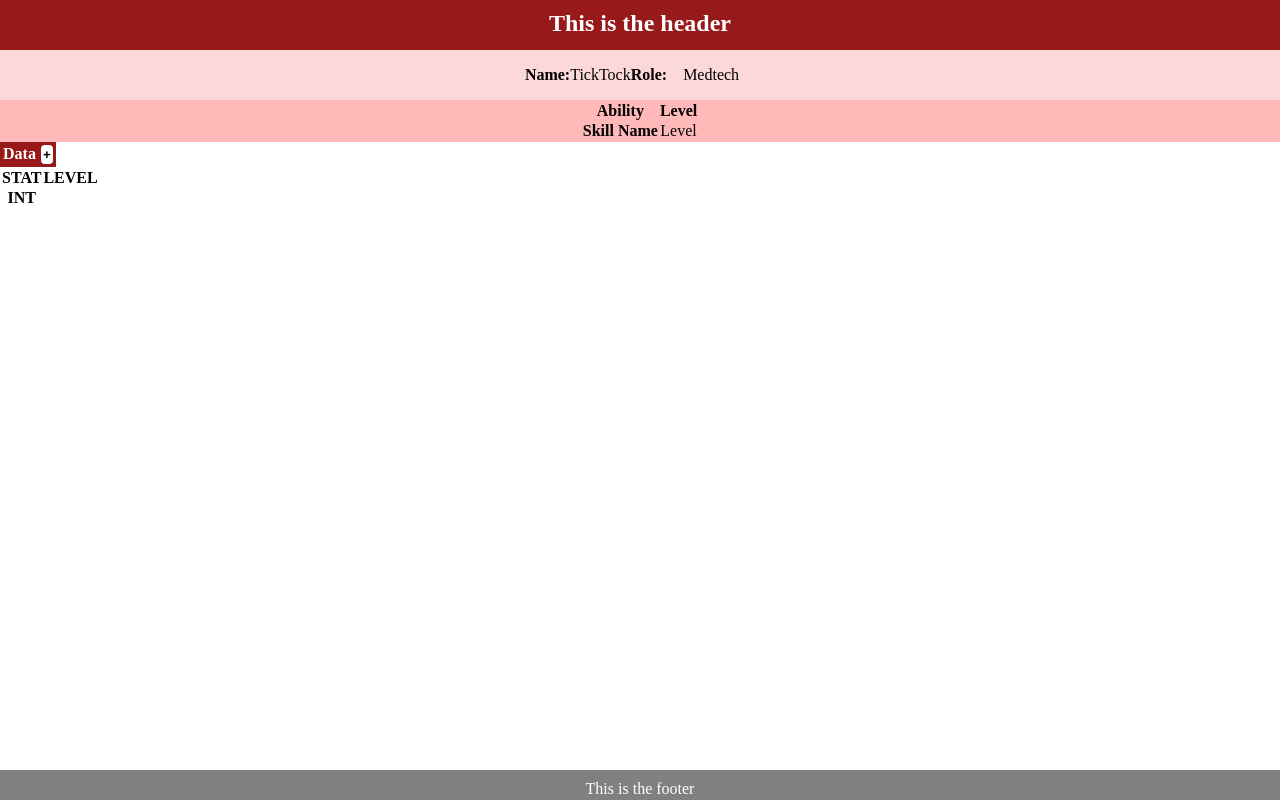
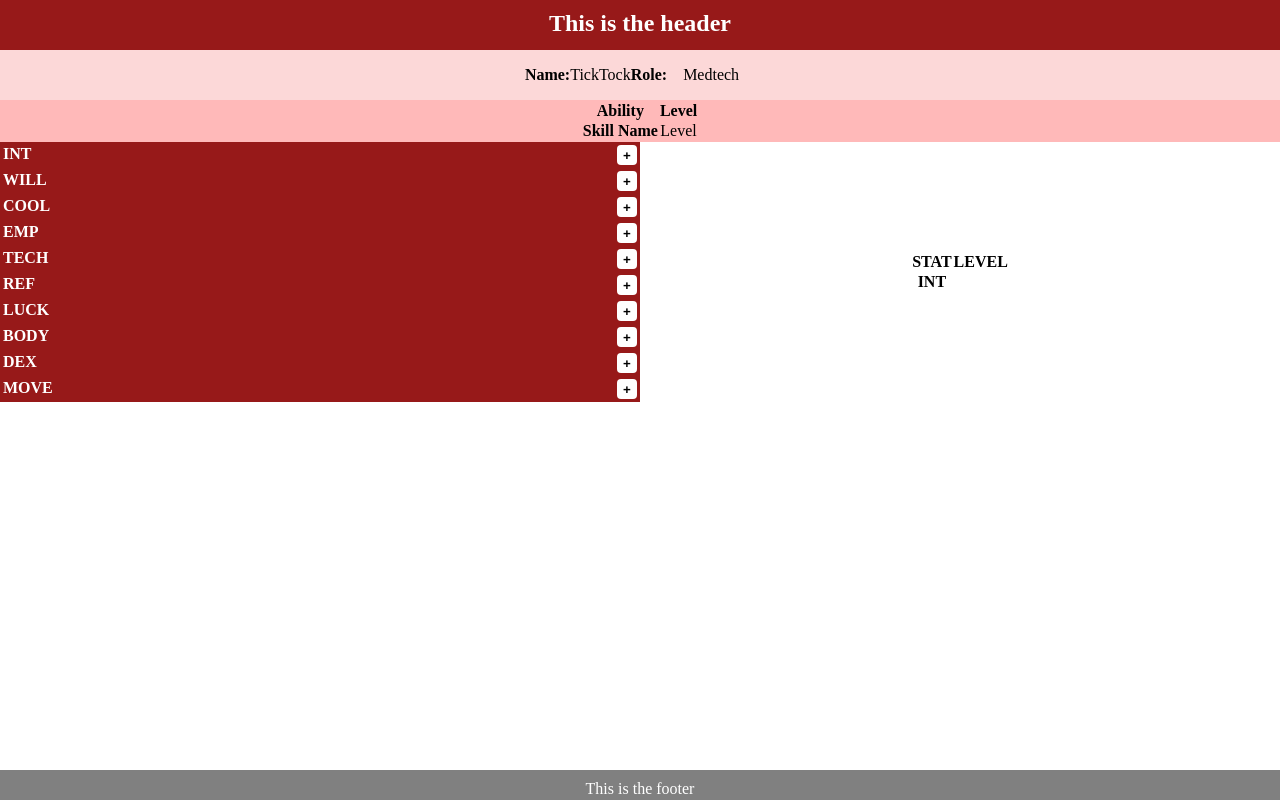
Before and after one commit to DaisyEverard/Cyberpunk-red, a React (Vite) app: page / in a window 1280 px wide. Built offline with nearby package versions, Linux system fonts and the light colour scheme.

Commit message:
add popout skill descriptions

```diff
--- a/src/components/RoleAbility.jsx
+++ b/src/components/RoleAbility.jsx
@@ -10,8 +10,6 @@ import rolesJson from "../data/roles.json"
 export default function RoleAbility() {
     const {role, setRole} = useContext(RoleContext)
     const abilityObject = rolesJson[role]
-    console.log(abilityObject)
-    // console.log(rolesJson.role)
 
     return (
         <div id="roleAbility" className="flexRow">
--- a/src/components/Stats.jsx
+++ b/src/components/Stats.jsx
@@ -1,10 +1,24 @@
 import HideableDescriptionCell from "../utils/HideableDescriptionCell";
+import statsJson from "../data/stats.json"
 
 export default function Stats() {
     return (
-        <div>
-            <HideableDescriptionCell/>
+        <div className="flexRow">
+            <div className="flexCol" style={{width: "50vw", flex:1}}>
+            {statsJson.map(
+                (stat) => {
+                    const long_name_string = `Long Name: ${stat['long_name']}\n\n`
+                    const group_string = `Group: ${stat['group']}\n\n`
+                    const item_description_string = `Description: ${stat['description']}`
+                    const descriptionArray = [long_name_string,group_string,item_description_string]
 
+                    const key = stat['id']
+                    const item = stat['name']
+                    return <HideableDescriptionCell key={key} title={item} descriptionArray={descriptionArray}/>
+                }
+            )}
+            </div>
+            <div className="flexCol" style={{width: "50vw", flex: 1}}>
             <table>
                 <thead>
                     <tr>
@@ -19,6 +33,7 @@ export default function Stats() {
                     </tr>
                 </tbody>
             </table>
+            </div>
         </div>
     )
 }
--- a/src/data/stats.json
+++ b/src/data/stats.json
@@ -60,13 +60,13 @@
         "name": "DEX",
         "long_name": "Dexterity",
         "group": "Physical",
-        "description": ""
+        "description": "Your overall physical competence, as it pertains to balancing, leaping, jumping, combat, and other athletic activities. A gymnast would have a high Dexterity. Most importantly, this is the STAT that affects your ability to hit things with melee weapons and can help you dodge attacks"
     },
     {
         "id": 10,
         "name": "MOVE",
         "long_name": "Movement",
         "group": "Pyhsical",
-        "description": ""
-    },
+        "description": "Your speed of movement: running, leaping, swimming, etc"
+    }
 ]
--- a/src/style/hideableBoxDisplay.css
+++ b/src/style/hideableBoxDisplay.css
@@ -1,15 +1,30 @@
+#hideableBoxDisplay {
+    width: 100%;
+}
 #hideableBoxDisplay h4 {
     background: var(--dark-red-bg);
     color: white;
-    width: fit-content;
     padding: 3px;
+    min-width: 80px;
+    overflow: hidden;
+}
+
+#hideableBoxDisplay span {
+    float: left;
 }
 
 #hideableBoxDisplay button {
+    float: right;
     margin-left: 5px;
     background: white;
     border: none;
     border-radius: 4px;
     padding: 2px;
+    width: 20px;
+    height: 20px;
     font-weight: bolder;
 }
+
+#hideableBoxDisplay p {
+    white-space: pre-wrap;
+}
--- a/src/style/index.css
+++ b/src/style/index.css
@@ -6,6 +6,7 @@
 
 body {
   padding-top: 50px;
+  padding-bottom: 30px;
   min-width: 320px;
   min-height: 100vh;
 }
@@ -24,3 +25,10 @@ body {
   justify-content: center;
   min-width: 100vw;
 }
+
+.flexCol {
+  display: flex;
+  flex-direction: column;
+  align-items: center;
+  justify-content: center;
+}
--- a/src/utils/HideableDescriptionCell.jsx
+++ b/src/utils/HideableDescriptionCell.jsx
@@ -1,7 +1,9 @@
 import { useState } from "react"
 import "../style/hideableBoxDisplay.css"
 
-export default function HideableDescriptionCell() {
+export default function HideableDescriptionCell(props) {
+    const title = props.title
+    const descriptionArray= props.descriptionArray
 
     const [plusMinus, setPlusMinus] = useState("+")
     const [boxDisplay, setBoxDisplay] = useState('none')
@@ -19,10 +21,15 @@ export default function HideableDescriptionCell() {
 
     return (
         <div id="hideableBoxDisplay">
-            <h4>Data
-                <button onClick={(e) => {toggleDescription()}}>{plusMinus}</button>
+            <h4><span>{title}</span>
+                <button onClick={(e) => {toggleDescription()}} className="flexCol">{plusMinus}</button>
             </h4>
-            <p style={{display: boxDisplay}}>Description</p>
+            {
+                descriptionArray.map((attribute, index) => {
+                    return <p key={index} style={{display: boxDisplay}}>{attribute}</p>
+                })
+            }
+            <p style={{display: boxDisplay}}>{props.description}</p>
         </div>
     )
 }
```
Also changed, not shown: src/data/makerSpecialties.json (+1 -1 lines).
